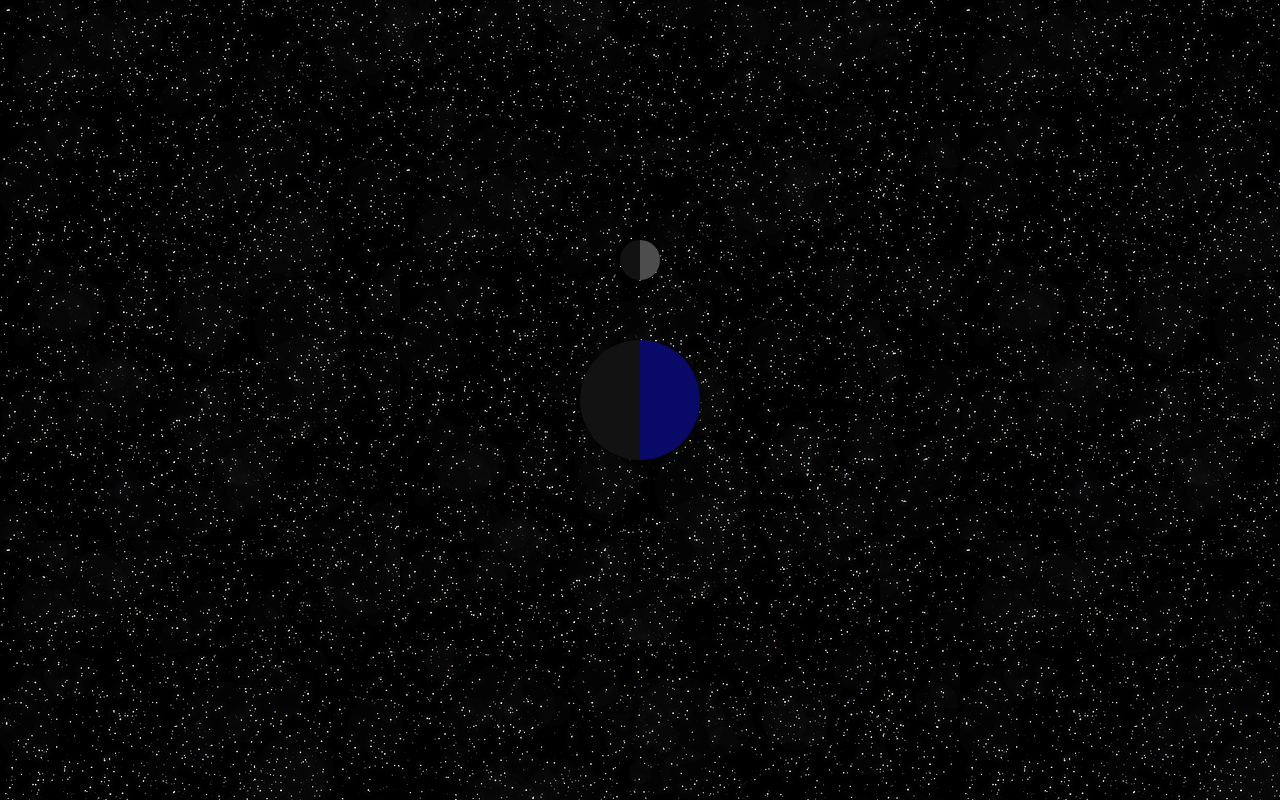
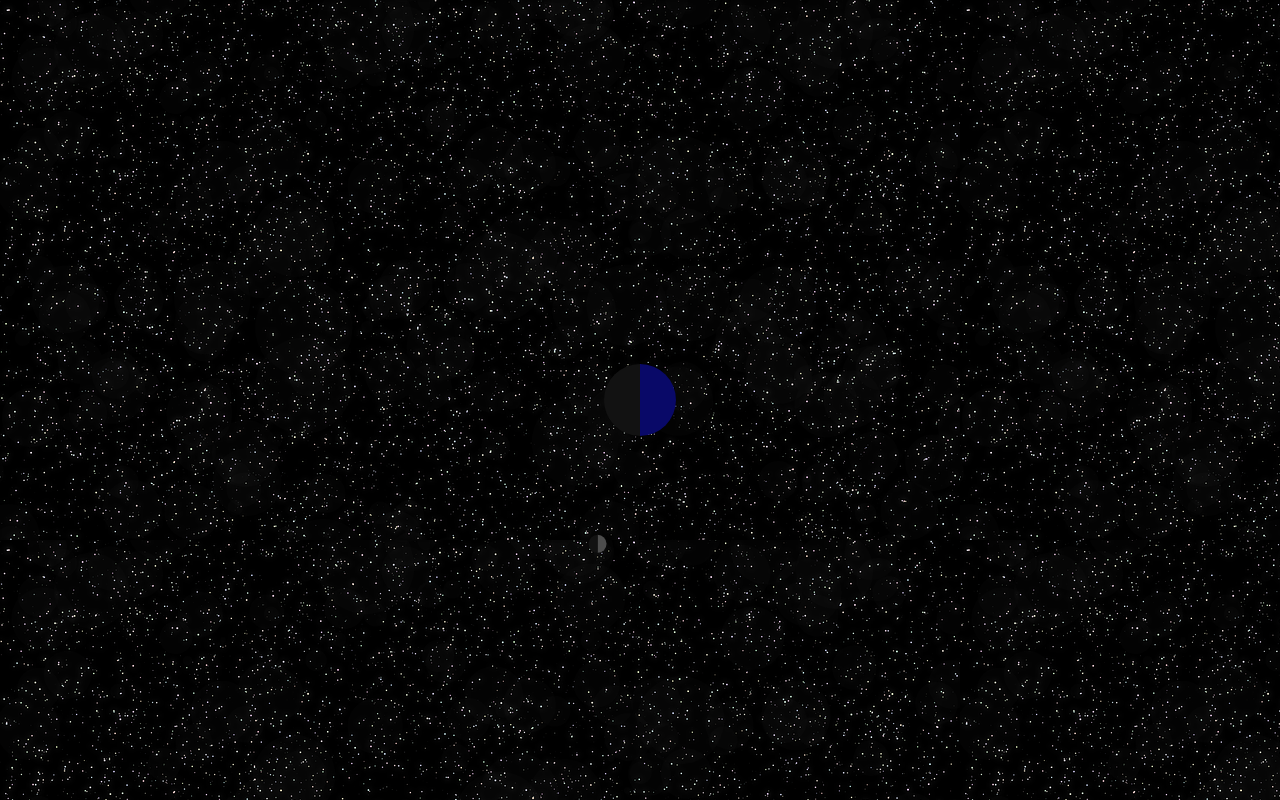
Before and after one commit to TiagoFagionato/Earth-Moon, a plain HTML site: page index.html in a window 1280 px wide. Drawn offline with Linux system fonts and the light colour scheme.

Commit message:
The Orbit of the Moon

```diff
--- a/script.js
+++ b/script.js
@@ -5,8 +5,13 @@ window.onload = function() {
 function main() {
 	var canvas = document.getElementById('canvas');
 	ctx = canvas.getContext('2d');
+	var distanceEarthMoon = 150;
+	var lunation = 29.530589; //The period of time from one new moon to the next; 29 dias, 12 horas, 44 minutos e 2,9 segundos
+	var xAxis, yAxis;
+	var day = 0;
 
 	function line() {
+		//Draw lines
 		for(var x = 0; x <= 480; x = x + 40) {
 			ctx.beginPath();
 			ctx.moveTo(x, 0);
@@ -19,26 +24,39 @@ function main() {
 		}
 	}
 
+	function drawArc() {
+		return(Math.PI / 180) * (90); // 90 degree to rad
+	}
+
+	function update() {
+		//seno = cateto oposto / hipotenusa
+		//cateto oposto = hipotenusa=>distanceEarthMoon * seno=>Math.cos(Math.PI*2*(1/4))
+		//x = distanceEarthMoon*Math.cos(Math.PI*2*(1/4)); //divide a circunferencia em 4 partes, cada parte igual a um dia.
+		xAxis = distanceEarthMoon * Math.cos(Math.PI * 2 * (day / lunation));
+		yAxis = distanceEarthMoon * Math.sin(Math.PI * 2 * (day / lunation));
+		day = day + 0.416;
+	}
+
 	function draw() {
 		//Earth
 		ctx.beginPath();
-		ctx.arc(240, 240, 60, -(Math.PI / 180) * (90), (Math.PI / 180) * (90), false);
+		ctx.arc(240, 240, 36, drawArc(), -(drawArc()), true);
 		ctx.lineWidth = 0;
 		ctx.fillStyle = "#090968";
 		ctx.fill();
 		ctx.beginPath();
-		ctx.arc(240, 240, 60, (Math.PI / 180) * (90), -(Math.PI / 180) * (90), false);
+		ctx.arc(240, 240, 36, drawArc(), -(drawArc()), false);
 		ctx.lineWidth = 0;
 		ctx.fillStyle = "#121212";
 		ctx.fill();
 		//Moon
 		ctx.beginPath();
-		ctx.arc(240, 100, 20, -(Math.PI / 180) * (90), (Math.PI / 180) * (90), false)
+		ctx.arc(240 + xAxis, 240 - yAxis, 9, drawArc(), -(drawArc()), true);
 		ctx.lineWidth = 0;
 		ctx.fillStyle = "#4D4D4D";
 		ctx.fill();
 		ctx.beginPath();
-		ctx.arc(240, 100, 20, (Math.PI / 180) * (90), -(Math.PI / 180) * (90), false)
+		ctx.arc(240 + xAxis, 240 - yAxis, 9, drawArc(), -(drawArc()), false);
 		ctx.lineWidth = 0;
 		ctx.fillStyle = "#121212";
 		ctx.fill();
@@ -47,8 +65,9 @@ function main() {
 	function loop() {
 		ctx.clearRect(0, 0, canvas.width, canvas.height);
 		//line();
+		update();
 		draw();
 	}
 	loop();
-	setInterval(loop, 1000);
+	setInterval(loop, 100);
 }
--- a/style.css
+++ b/style.css
@@ -3,7 +3,6 @@ body {
 }
 
 #canvas {
-	background-image:url("img/space.png");
 	position: absolute;
 	left: 50%;
 	top: 50%;
```
